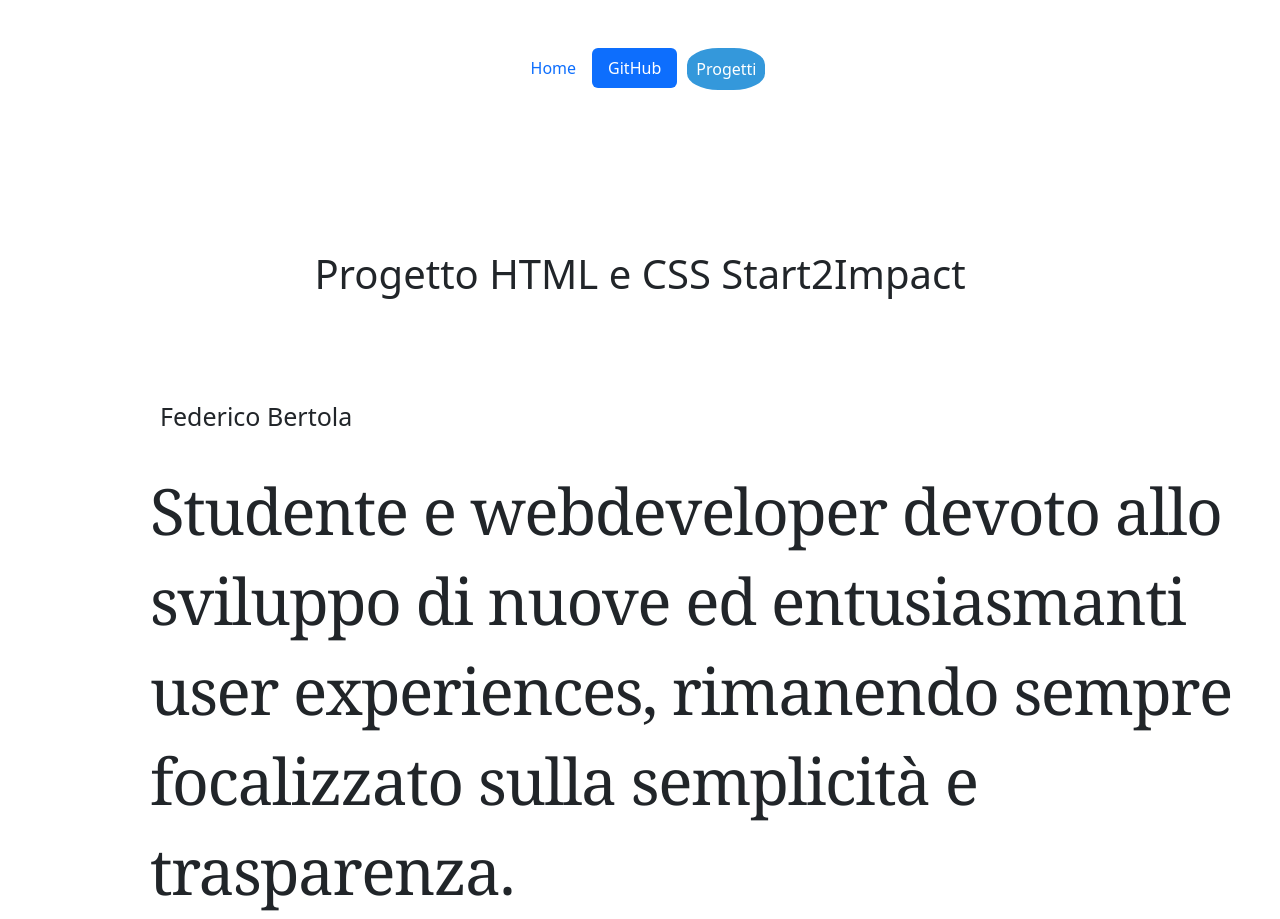
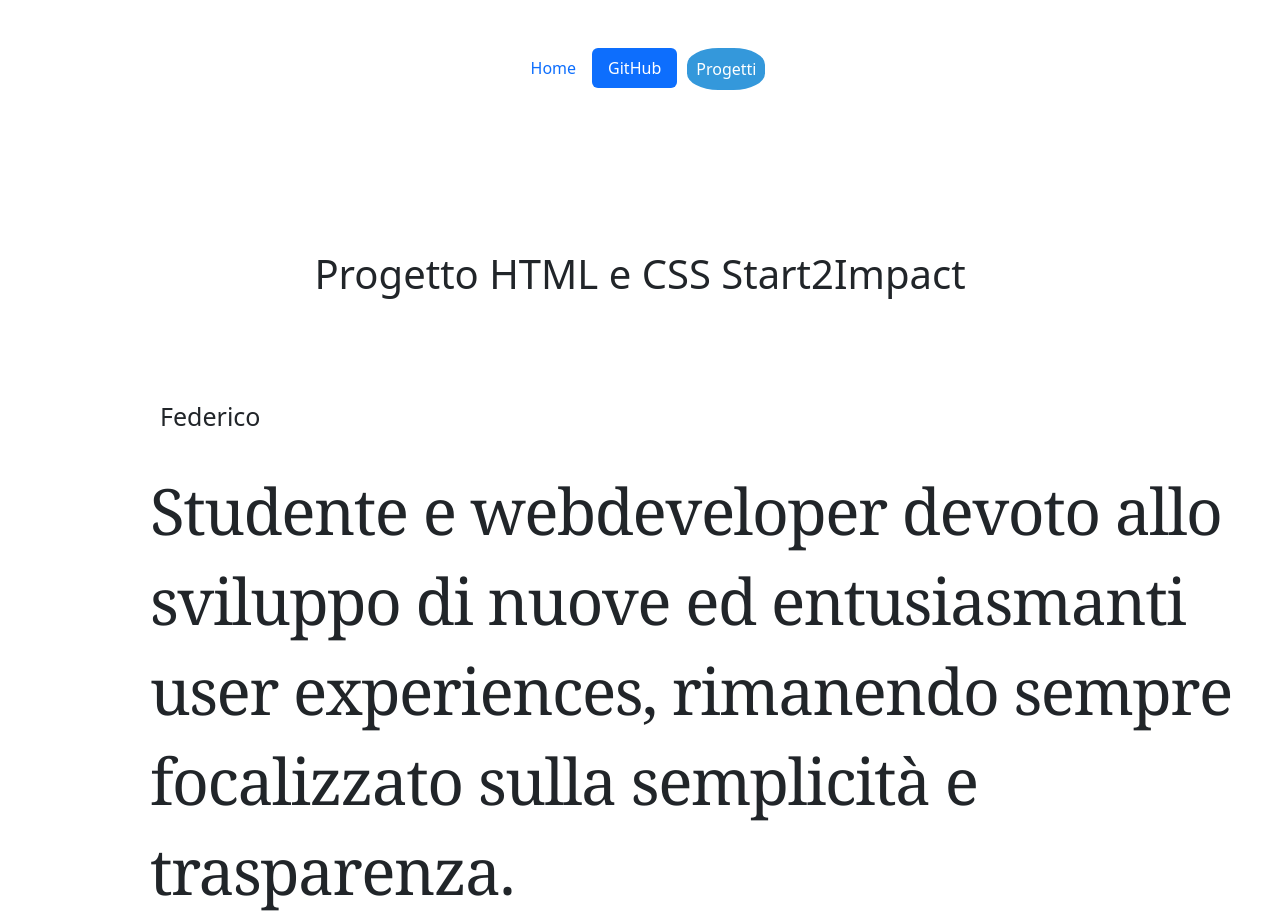
Before and after one commit to SirJimbus/SirJimbus.github.io, a plain HTML site: page index.html in a window 1280 px wide. Shown: the top 919 px of the page. Drawn offline with nearby package versions, Linux system fonts and the light colour scheme.

Commit message:
Update index.html

```diff
--- a/index.html
+++ b/index.html
@@ -16,7 +16,7 @@
   <header><script id="nav" src="./nav/nav.js"></script></header>
   <body>
     <h1 class="progetto">Progetto HTML e CSS Start2Impact</h1>
-    <div class="nome">Federico Bertola</div>
+    <div class="nome">Federico</div>
     <div class="cointaner">
       <div class="heroText">
         Studente e webdeveloper devoto allo sviluppo di nuove ed entusiasmanti
```
